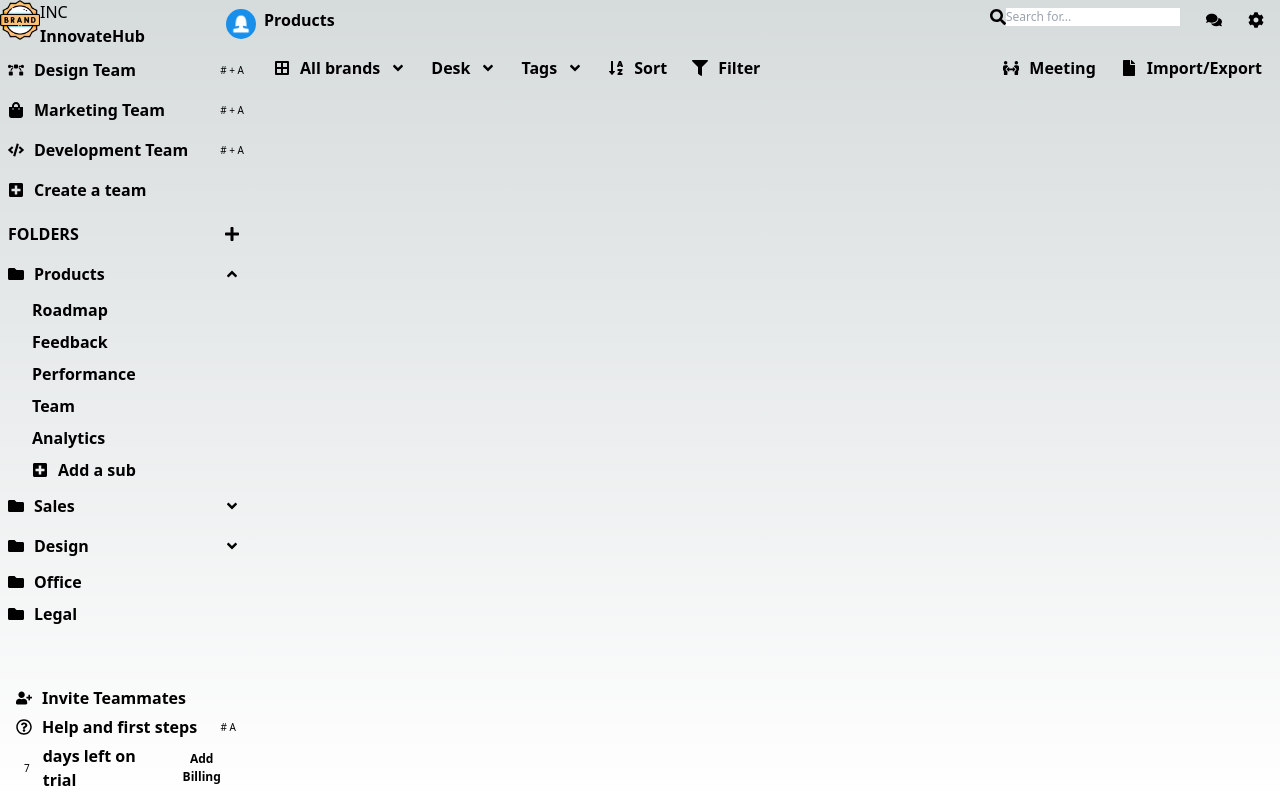
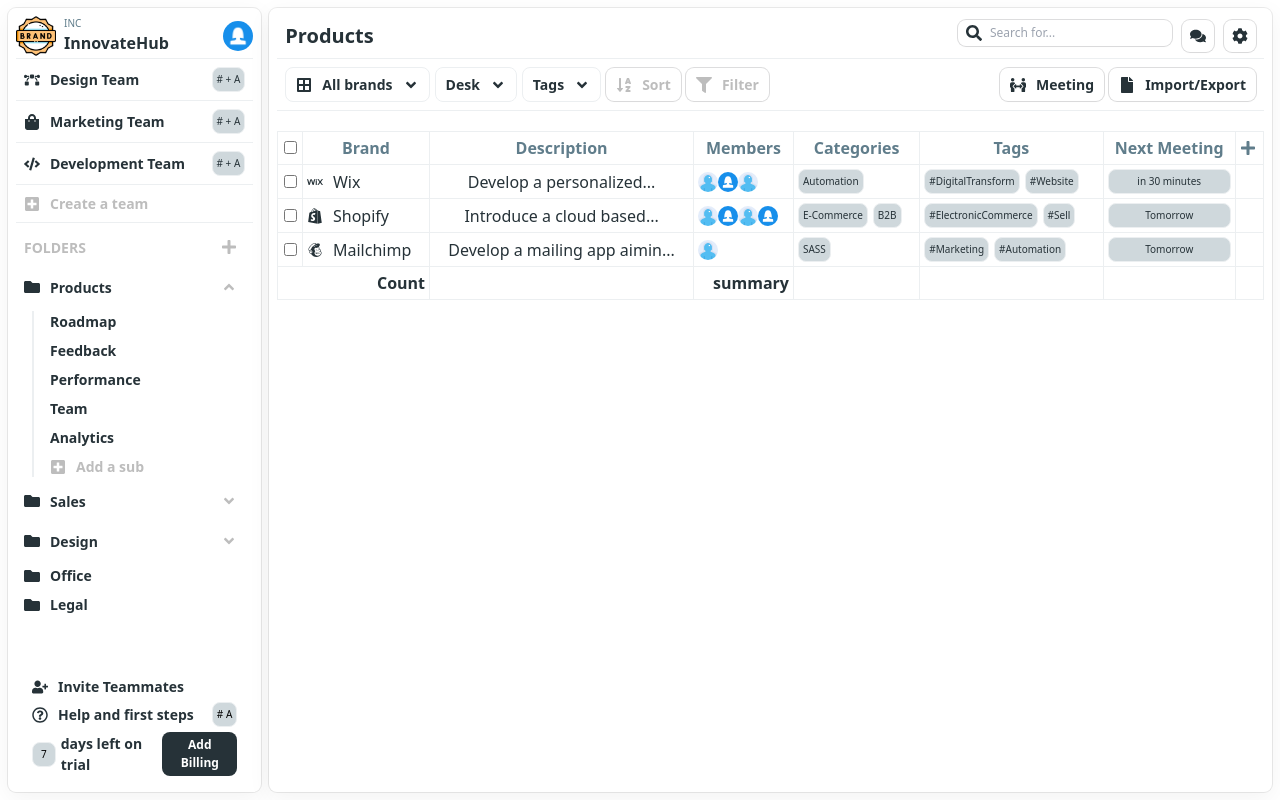
Before and after one commit to faraz-github/K-Rite-ProjMgmt-Task-v1, a Next.js app: page /dashboard in a window 1280 px wide. Built offline with nearby package versions, Linux system fonts and the light colour scheme.

Commit message:
Add table

```diff
--- /dev/null
+++ b/src/components/Table.jsx
@@ -0,0 +1,206 @@
+import styled from "styled-components";
+
+import React, { useState } from "react";
+import { FaPlus } from "react-icons/fa";
+import { FaWix } from "react-icons/fa";
+import { FaShopify } from "react-icons/fa";
+import { FaMailchimp } from "react-icons/fa";
+import IconAndTitleText from "./ui-components/IconAndTitleText";
+import Avatar from "./ui-components/Avatar";
+import HorizontalStack from "./ui-components/HorizontalStack";
+import Image from "next/image";
+import Shortcut from "./ui-components/Shortcut";
+
+const TableContainer = styled.table`
+  margin-top: 20px;
+  border-radius: var(--surface-radius);
+  border: 1px solid var(--surface-border);
+  width: 100%;
+  padding: var(--padding);
+  color: var(--heading-font-color);
+`;
+const TableHeaderContainer = styled.thead`
+  font-weight: 400;
+  color: var(--overline-font-color);
+`;
+const TableBodyContainer = styled.tbody`
+  text-align: center;
+`;
+const TableFooterContainer = styled.tfoot`
+  text-align: right;
+  font-weight: 700;
+`;
+const TableRowContainer = styled.tr`
+  border-bottom: 1px solid var(--surface-border);
+`;
+const TableDataContainer = styled.td`
+  padding: 4px;
+  margin: 5px;
+  border: 1px solid var(--surface-border);
+`;
+
+const TableHeadContainer = styled.th`
+  padding: 4px;
+  margin: 5px;
+  border: 1px solid var(--surface-border);
+`;
+
+const Table = () => {
+  const [data, setData] = useState([
+    {
+      id: 1,
+      brandLogo: "FaWix",
+      brand: "Wix",
+      description: "Develop a personalized...",
+      members: ["male-user", "female-user", "male-user"],
+      categories: ["Automation"],
+      tags: ["#DigitalTransform", "#Website"],
+      nextMeeting: "in 30 minutes",
+    },
+    {
+      id: 2,
+      brandLogo: "FaShopify",
+      brand: "Shopify",
+      description: "Introduce a cloud based...",
+      members: ["male-user", "female-user", "male-user", "female-user"],
+      categories: ["E-Commerce", "B2B"],
+      tags: ["#ElectronicCommerce", "#Sell"],
+      nextMeeting: "Tomorrow",
+    },
+    {
+      id: 3,
+      brandLogo: "FaMailchimp",
+      brand: "Mailchimp",
+      description: "Develop a mailing app aimin...",
+      members: ["male-user"],
+      categories: ["SASS"],
+      tags: ["#Marketing", "#Automation"],
+      nextMeeting: "Tomorrow",
+    },
+  ]);
+
+  const [selectAll, setSelectAll] = useState(false);
+
+  // Toggle select all checkboxes
+  const handleSelectAll = () => {
+    setSelectAll(!selectAll);
+  };
+
+  // Toggle individual checkbox
+  const handleCheckboxChange = (id) => {
+    const updatedData = data.map((item) =>
+      item.id === id ? { ...item, selected: !item.selected } : item
+    );
+    setData(updatedData);
+  };
+
+  return (
+    <TableContainer>
+      <TableHeaderContainer>
+        <TableRowContainer>
+          <TableHeadContainer>
+            <input
+              type="checkbox"
+              checked={selectAll}
+              onChange={handleSelectAll}
+            />
+          </TableHeadContainer>
+          <TableHeadContainer>Brand</TableHeadContainer>
+          <TableHeadContainer>Description</TableHeadContainer>
+          <TableHeadContainer>Members</TableHeadContainer>
+          <TableHeadContainer>Categories</TableHeadContainer>
+          <TableHeadContainer>Tags</TableHeadContainer>
+          <TableHeadContainer>Next Meeting</TableHeadContainer>
+          <TableHeadContainer>
+            <FaPlus />
+          </TableHeadContainer>
+        </TableRowContainer>
+      </TableHeaderContainer>
+      <TableBodyContainer>
+        {data.map((item) => (
+          <TableRowContainer key={item.id}>
+            <TableDataContainer>
+              <input
+                type="checkbox"
+                checked={item.selected}
+                onChange={() => handleCheckboxChange(item.id)}
+              />
+            </TableDataContainer>
+            <TableDataContainer>
+              <IconAndTitleText>
+                {item.brandLogo === "FaWix" ? (
+                  <FaWix />
+                ) : item.brandLogo === "FaShopify" ? (
+                  <FaShopify />
+                ) : (
+                  <FaMailchimp />
+                )}
+                {item.brand}
+              </IconAndTitleText>
+            </TableDataContainer>
+            <TableDataContainer>{item.description}</TableDataContainer>
+            <TableDataContainer>
+              <HorizontalStack center>
+                {item.members.map((member, index) => (
+                  <Avatar key={index}>
+                    <Image
+                      src={`/${member}.png`}
+                      alt="member"
+                      width={20}
+                      height={20}
+                      priority
+                    />
+                  </Avatar>
+                ))}
+              </HorizontalStack>
+            </TableDataContainer>
+            <TableDataContainer>
+              <HorizontalStack gap="5px" center>
+                {item.categories.map((category, index) => (
+                  <Shortcut
+                    key={index}
+                    keyOne={category}
+                    operatorKey={""}
+                    keyTwo={""}
+                  />
+                ))}
+              </HorizontalStack>
+            </TableDataContainer>
+            <TableDataContainer>
+              <HorizontalStack gap="5px" center>
+                {item.tags.map((tag, index) => (
+                  <Shortcut
+                    key={index}
+                    keyOne={tag}
+                    operatorKey={""}
+                    keyTwo={""}
+                  />
+                ))}
+              </HorizontalStack>
+            </TableDataContainer>
+            <TableDataContainer>
+              <Shortcut
+                keyOne={item.nextMeeting}
+                operatorKey={""}
+                keyTwo={""}
+              />
+            </TableDataContainer>
+            <TableDataContainer></TableDataContainer>
+          </TableRowContainer>
+        ))}
+      </TableBodyContainer>
+      <TableFooterContainer>
+        <TableRowContainer>
+          <TableDataContainer colSpan="2">Count</TableDataContainer>
+          <TableDataContainer colSpan="1"></TableDataContainer>
+          <TableDataContainer>summary</TableDataContainer>
+          <TableDataContainer colSpan="1"></TableDataContainer>
+          <TableDataContainer colSpan="1"></TableDataContainer>
+          <TableDataContainer colSpan="1"></TableDataContainer>
+        </TableRowContainer>
+      </TableFooterContainer>
+    </TableContainer>
+  );
+};
+
+export default Table;
--- a/src/components/ViewPanel.jsx
+++ b/src/components/ViewPanel.jsx
@@ -9,6 +9,7 @@
 import { FaComments } from "react-icons/fa";
 import { FaCog } from "react-icons/fa";
 import ViewPanelController from "./viewpanel-components/ViewPanelController";
+import Table from "./Table";
 
 const ViewPanelContainer = styled.div`
   width: 100%;
@@ -18,6 +19,7 @@
   margin-left: 0;
   box-shadow: var(--surface-shadow);
   padding: var(--padding);
+  overflow: scroll;
 
   @media screen and (max-width: 600px) {
     margin: 0;
@@ -40,6 +42,7 @@
         </HorizontalStack>
       </Header>
       <ViewPanelController />
+      <Table />
     </ViewPanelContainer>
   );
 };
--- a/src/styles/globals.css
+++ b/src/styles/globals.css
@@ -6,6 +6,34 @@
   --foreground-rgb: 0, 0, 0;
   --background-start-rgb: 214, 219, 220;
   --background-end-rgb: 255, 255, 255;
+  --debug-border: 1px dashed red;
+
+  --surface-color: #ffffff;
+  --surface-border: #eceff1;
+  --shortcut-bg: #cfd8dc;
+  --dimmed: #bdbdbd;
+  --padding: 8px;
+  --surface-radius: 8px;
+  --surface-gap: 8px;
+
+  --surface-shadow: rgba(0, 0, 0, 0.05) 0px 6px 24px 0px,
+    rgba(0, 0, 0, 0.08) 0px 0px 0px 1px;
+
+  --outline-shadow: rgba(0, 0, 0, 0.02) 0px 1px 3px 0px,
+    rgba(27, 31, 35, 0.15) 0px 0px 0px 1px;
+
+  --white: #ffffff;
+
+  --heading-font-color: #263238;
+
+  --overline-font-size: 10px;
+  --overline-font-color: #607d8b;
+
+  --headinglevelone-font-size: 20px;
+
+  --headingleveltwo-font-size: 16px;
+
+  --headinglevelthree-font-size: 14px;
 }
 
 @media (prefers-color-scheme: dark) {
@@ -17,13 +45,6 @@
 }
 
 body {
-  color: rgb(var(--foreground-rgb));
-  background: linear-gradient(
-      to bottom,
-      transparent,
-      rgb(var(--background-end-rgb))
-    )
-    rgb(var(--background-start-rgb));
 }
 
 @layer utilities {
```
